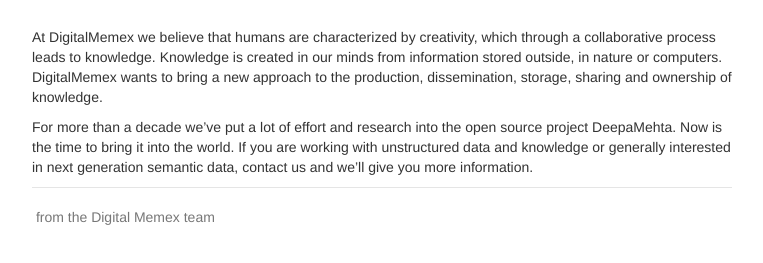
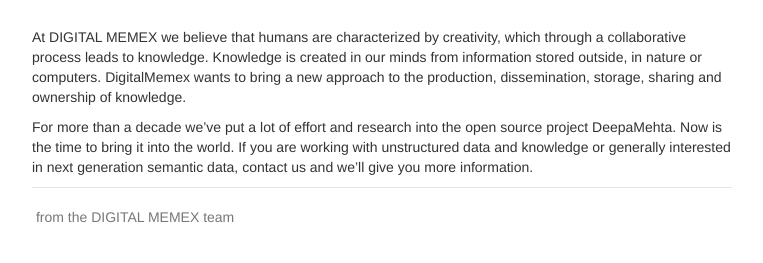
Before and after one commit to digitalmemex/repository-manager, a website: page index.html at #/about in a window 1280 px wide. Shown: the part 153-416 px from the top of the page, without its empty margins (258-1021 px from the left). Drawn offline with nearby package versions, Linux system fonts and the light colour scheme; some packages are replaced by stand-ins of ours; files that its build step writes are made by us from their sources; some icons are missing; files whose address does not match are found by name.

Commit message:
Modify DIGITAL MEMEX spelling

```diff
--- a/app/views/about.html
+++ b/app/views/about.html
@@ -1,4 +1,4 @@
-<p>At DigitalMemex we believe that humans are characterized by creativity, which through a collaborative process leads to knowledge. Knowledge is created in our minds from information stored outside, in nature or computers. DigitalMemex wants to bring a new approach to the production, dissemination, storage, sharing and ownership of knowledge.</p>
+<p>At DIGITAL MEMEX we believe that humans are characterized by creativity, which through a collaborative process leads to knowledge. Knowledge is created in our minds from information stored outside, in nature or computers. DigitalMemex wants to bring a new approach to the production, dissemination, storage, sharing and ownership of knowledge.</p>
 <p>
 For more than a decade we’ve put a lot of effort and research into the open source project DeepaMehta. Now is the time to bring it into the world. If you are working with unstructured data and knowledge or generally interested in next generation semantic data, contact us and we’ll give you more information.</p>
 </p>
--- a/index.html
+++ b/index.html
@@ -35,7 +35,7 @@
       <div ng-view=""></div>
 
       <div class="footer">
-        <p><span class="glyphicon glyphicon-heart"></span> from the Digital Memex team</p>
+        <p><span class="glyphicon glyphicon-heart"></span> from the DIGITAL MEMEX team</p>
       </div>
     </div>
 
```
